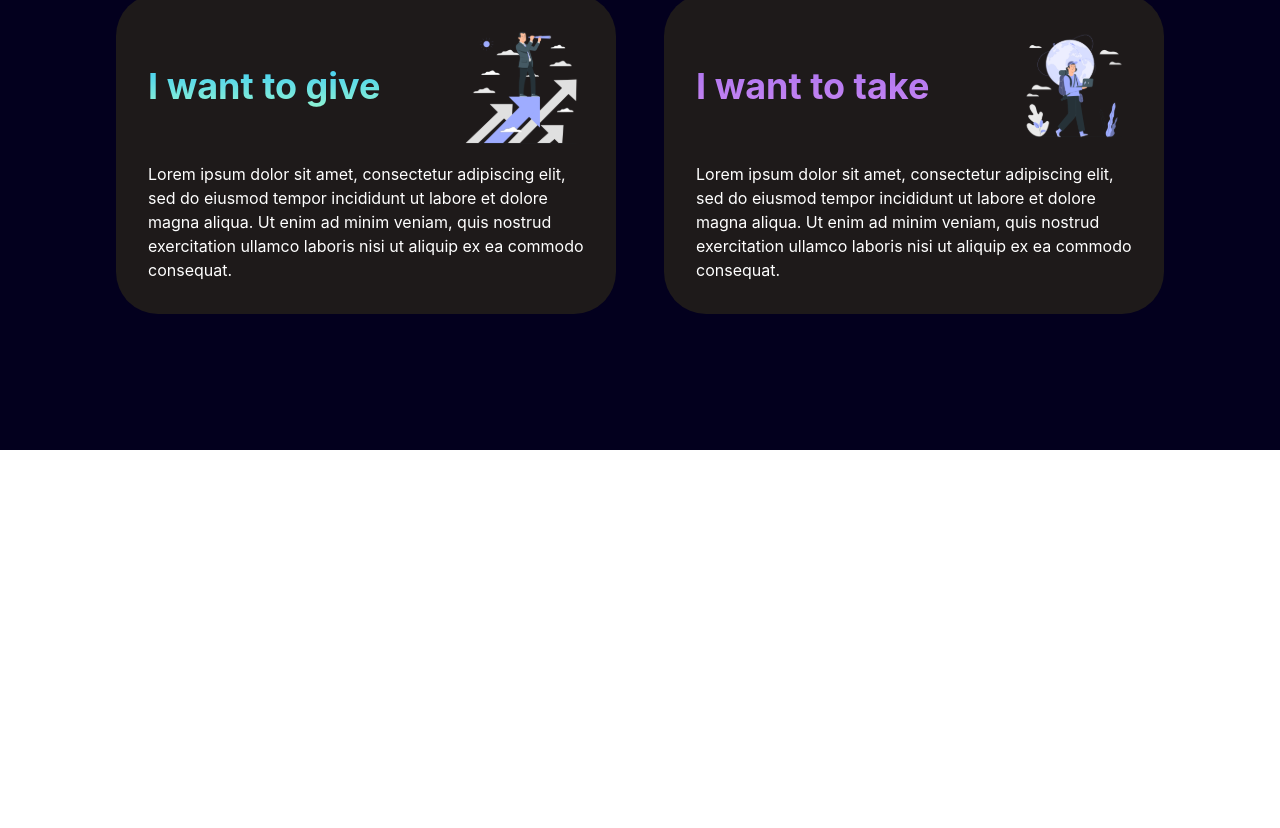
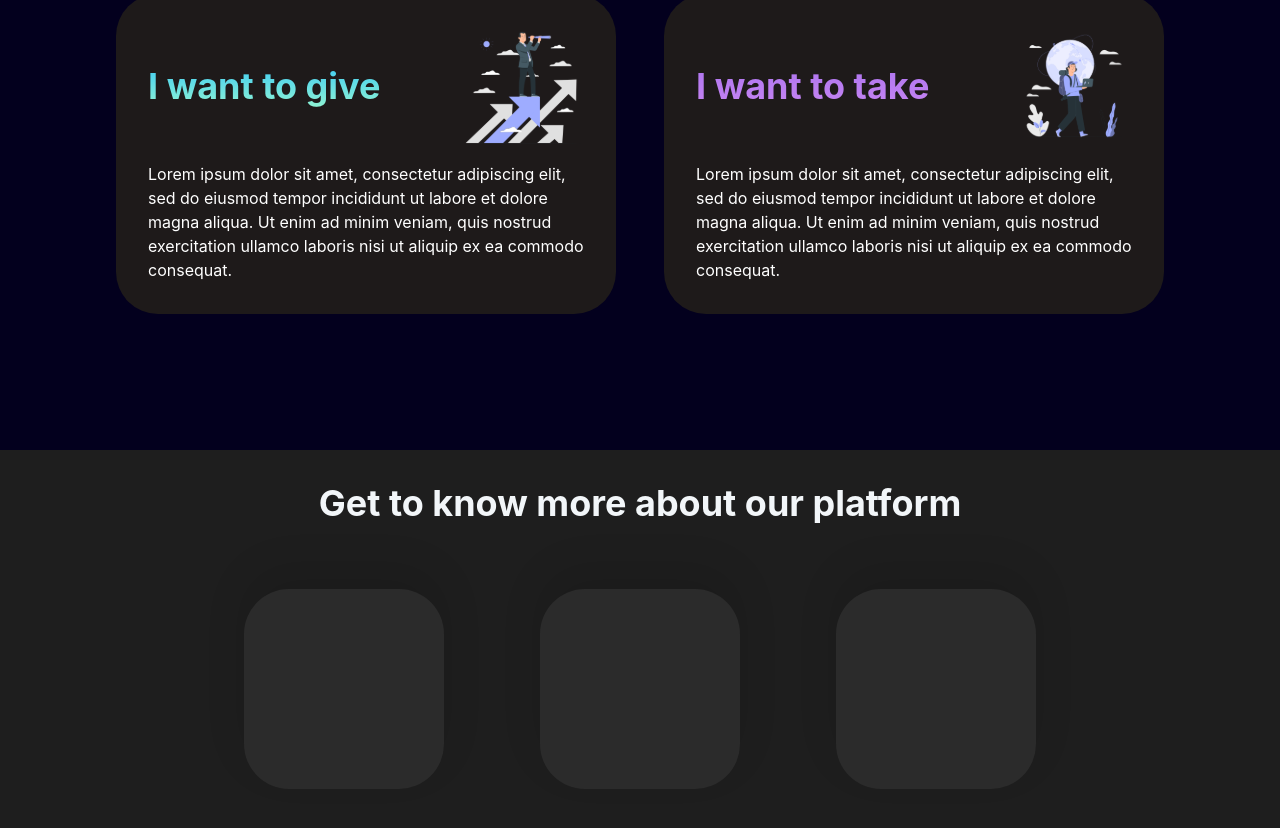
Before and after one commit to The-Opportunties-Portal/top-landing, a Next.js app: page / in a window 1280 px wide. Shown: the part 2750-3578 px from the top of the page. Before the commit the page ends 3200 px from the top, so only its background shows below. Built offline with nearby package versions, Linux system fonts and the light colour scheme.

Commit message:
feat: Add "Get to know more" panel

```diff
--- a/pages/index.tsx
+++ b/pages/index.tsx
@@ -272,6 +272,49 @@ export default function Home() {
           </Flex>
         </VStack>
       </Box>
+
+      <Flex h="50vh" direction={"column"} bg={"rgba(30, 30, 30, 1)"}>
+        <Heading
+          textAlign={"center"}
+          mt={8}
+          mb={16}
+          color={"rgba(242, 246, 249, 1)"}
+        >
+          Get to know more about our platform
+        </Heading>
+        <Flex justify={"center"} gap={24}>
+          <Box
+            w={200}
+            h={200}
+            bg={"#2B2B2B"}
+            sx={{
+              boxShadow: "0px 20px 40px rgba(0, 0, 0, 0.1)",
+              borderRadius: "45px",
+              transform: "rotate(180deg)",
+            }}
+          ></Box>
+          <Box
+            w={200}
+            h={200}
+            bg={"#2B2B2B"}
+            sx={{
+              boxShadow: "0px 20px 40px rgba(0, 0, 0, 0.1)",
+              borderRadius: "45px",
+              transform: "rotate(180deg)",
+            }}
+          ></Box>
+          <Box
+            w={200}
+            h={200}
+            bg={"#2B2B2B"}
+            sx={{
+              boxShadow: "0px 20px 40px rgba(0, 0, 0, 0.1)",
+              borderRadius: "45px",
+              transform: "rotate(180deg)",
+            }}
+          ></Box>
+        </Flex>
+      </Flex>
     </>
   );
 }
```
